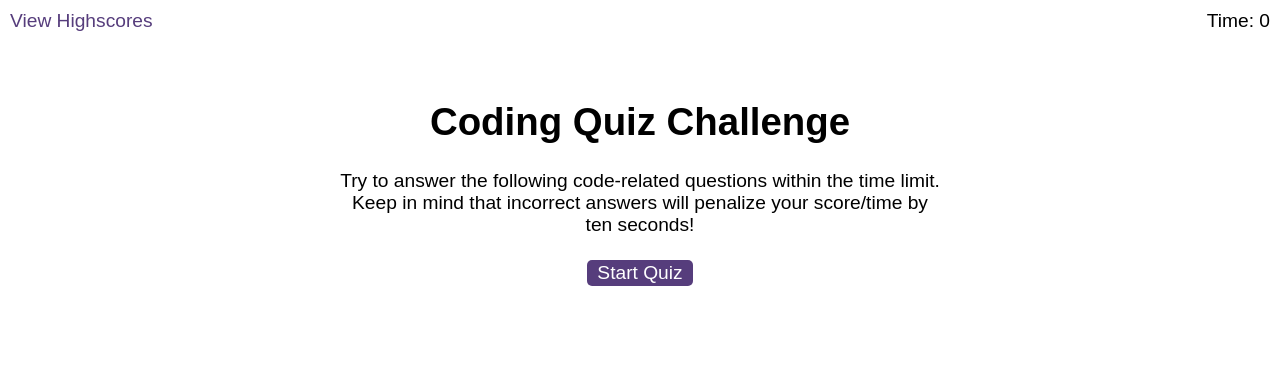
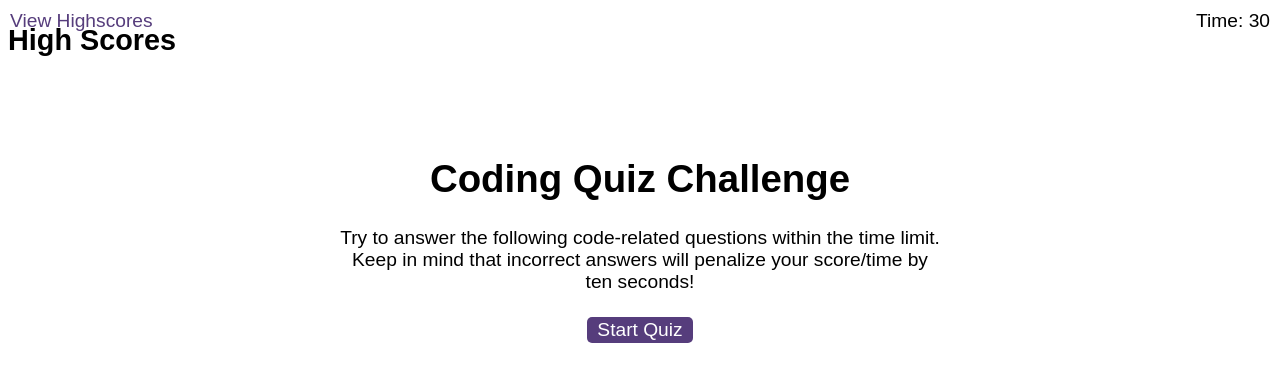
Before and after one commit to jess-santos/code-quiz, a plain HTML site: page index.html in a window 1280 px wide. Drawn offline with Linux system fonts and the light colour scheme.

Commit message:
Added timer

```diff
--- a/index.html
+++ b/index.html
@@ -12,7 +12,11 @@
   <body>
     <div class="scores"><a href="highscores.html">View Highscores</a></div>
 
-    <div class="timer">Time: <span id="time">0</span></div>
+    <div class="timer">Time: <span id="time">30</span></div>
+    <div id="high-scores">
+      <h2>High Scores</h2>
+      <ul id="high-scores-list"></ul>
+    </div>
 
     <div class="wrapper">
       <div id="start-screen" class="start">
```
